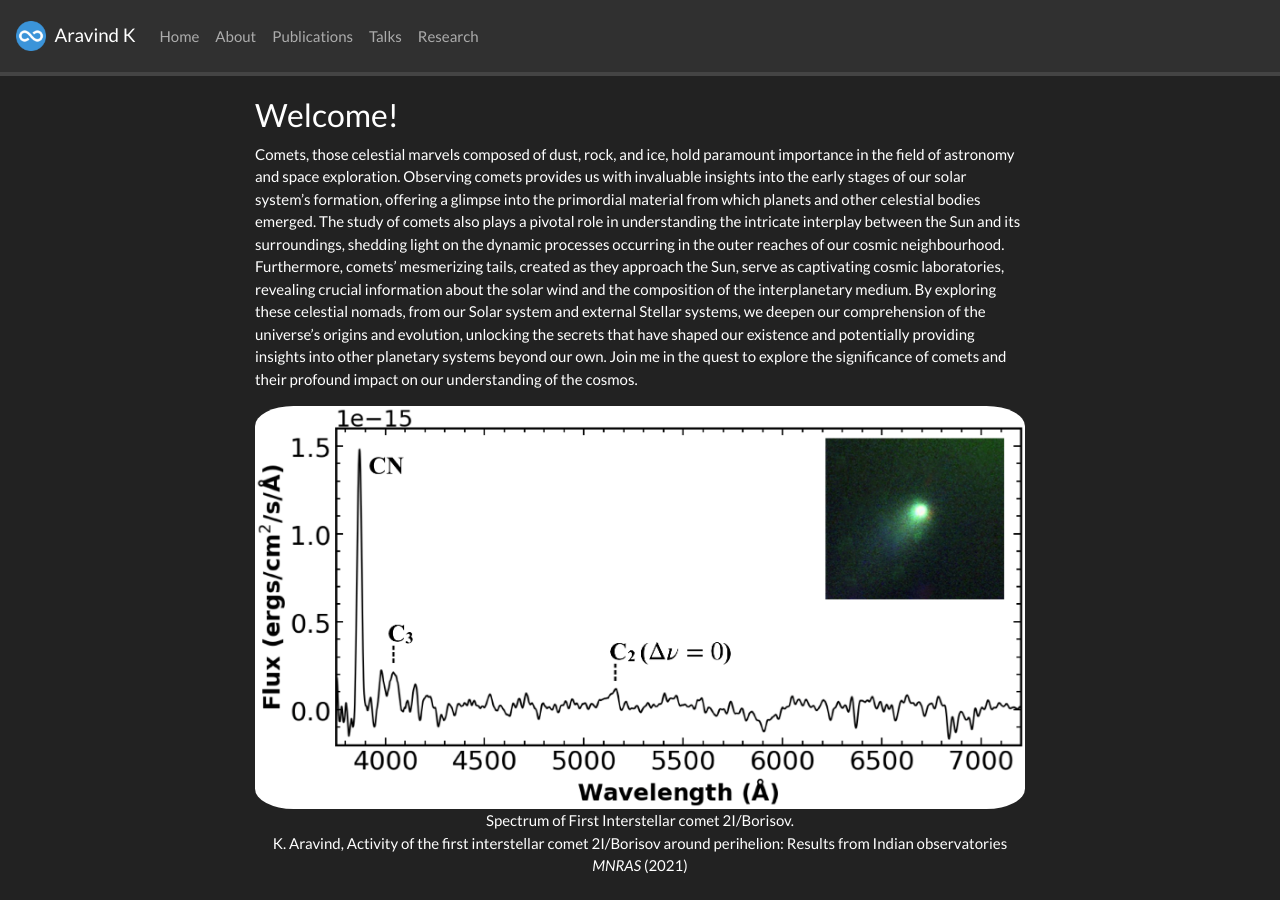
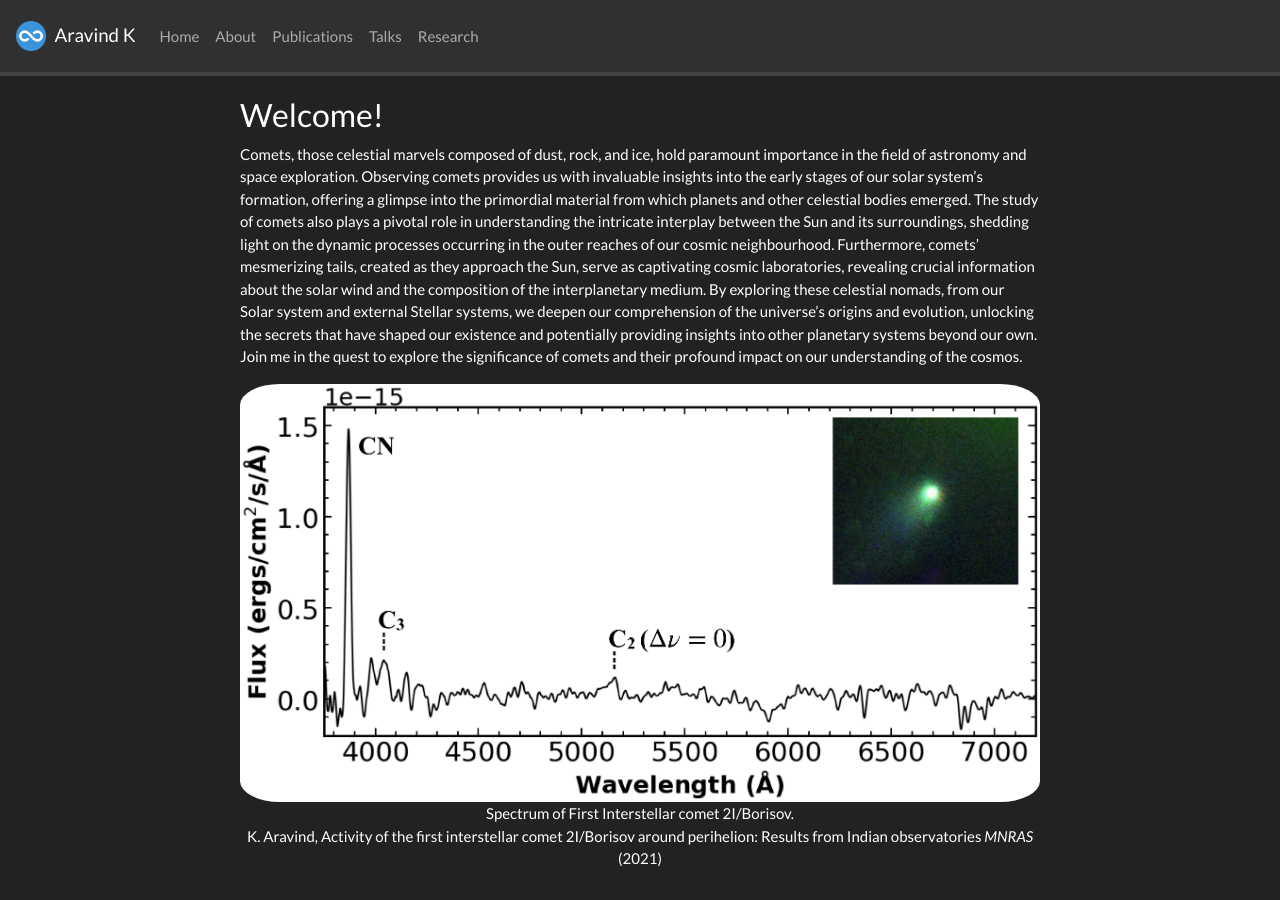
Before and after one commit to DrAravind1192/DrAravind1192.github.io, a Jekyll site: the page built from _pages/home.md, in a window 1280 px wide and 900 px high. Built offline with Jekyll 4.4.1, drawn with Linux system fonts in a browser that asks for light colours; nearby versions of some CDN libraries; a style sheet for code colours, icons or effects is not loaded.

Commit message:
Update homelay.html

```diff
--- a/_layouts/homelay.html
+++ b/_layouts/homelay.html
@@ -2,7 +2,7 @@
 layout: default
 ---
 
-  <div id="homeid" class="col-sm-12 col-xs-12">
+  <div id="homeid" class="col-sm-15 col-xs-12">
 	{{ content }}
   </div>
   <div id="newsid" class="col-sm-5 col-xs-12" >
```
